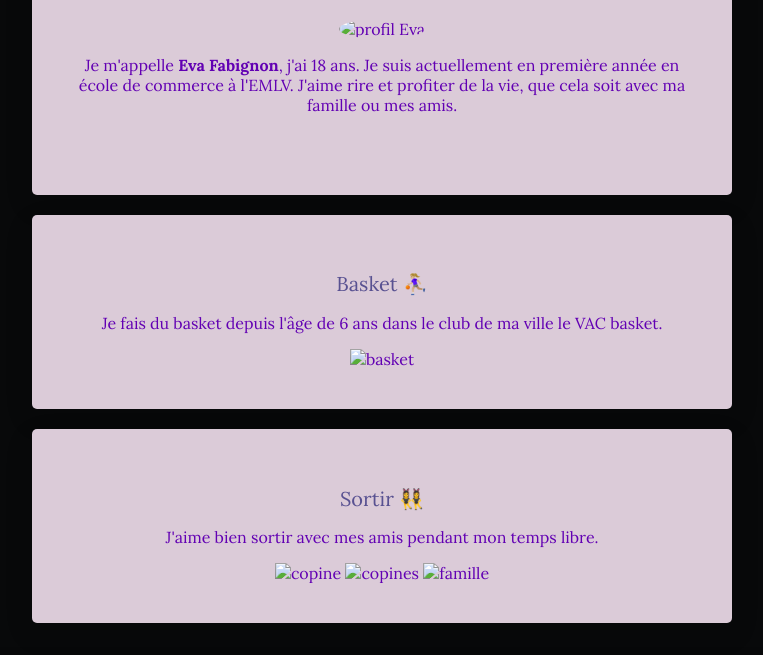
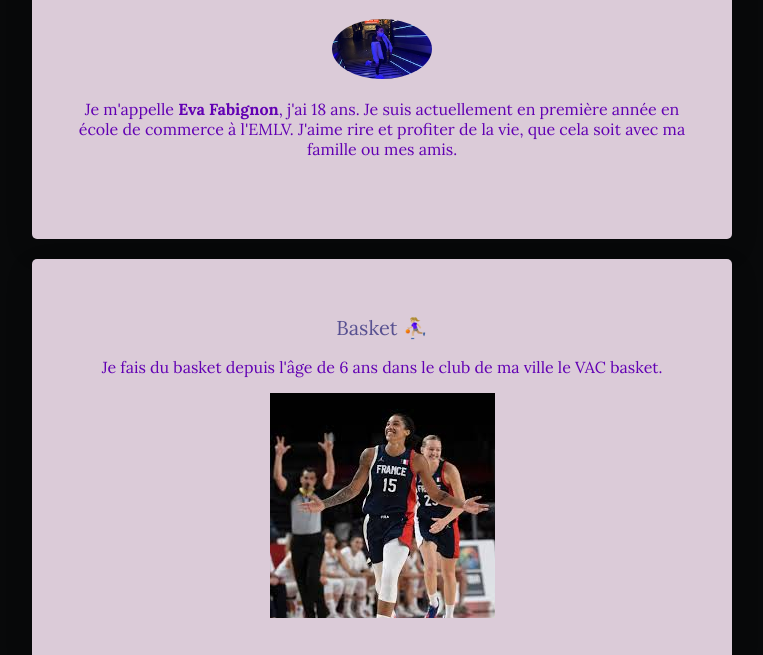
Before and after one commit to eva-fabignon/my-profile2, a plain HTML site: page index.html in a window 1280 px wide. Shown: the part 145-800 px from the top of the page, without its empty margins (258-1021 px from the left). Drawn offline with Linux system fonts and the light colour scheme.

Commit message:
Update index.html

```diff
--- a/index.html
+++ b/index.html
@@ -16,7 +16,7 @@
 		<div class="container">
 			<div class="card-white" id="introduction">
 				<h1>Salut c'est Eva</h1>
-				<img src="photo profil.jpg" class="img-circle" width="100px" alt="profil Eva">
+				<img src="images/photo profil.jpg" class="img-circle" width="100px" alt="profil Eva">
 
 				<p>
 					Je m'appelle <strong>Eva Fabignon</strong>, j'ai 18 ans. Je suis actuellement en première année en école de commerce à l'EMLV. J'aime rire et profiter de la vie, que cela soit avec ma famille ou mes amis.
@@ -30,7 +30,7 @@
 					Je fais du basket depuis l'âge de 6 ans dans le club de ma ville le VAC basket.
 
 				</p>
-				<img src="images.jpeg" alt="basket">
+				<img src="images/images.jpeg" alt="basket">
 
 			</div>
 
@@ -39,7 +39,7 @@
 				<p>
 					J'aime bien sortir avec mes amis pendant mon temps libre.
 				</p>
-				<img src="IMG_1039.JPG" alt="copine"> <img src="IMG_5071.JPG" alt="copines"> <img src="famille.jpg" alt="famille">
+				<img src="images/IMG_1039.JPG" alt="copine"> <img src="images/IMG_5071.JPG" alt="copines"> <img src="images/famille.jpg" alt="famille">
 			</div>
 
 			</div>
```
